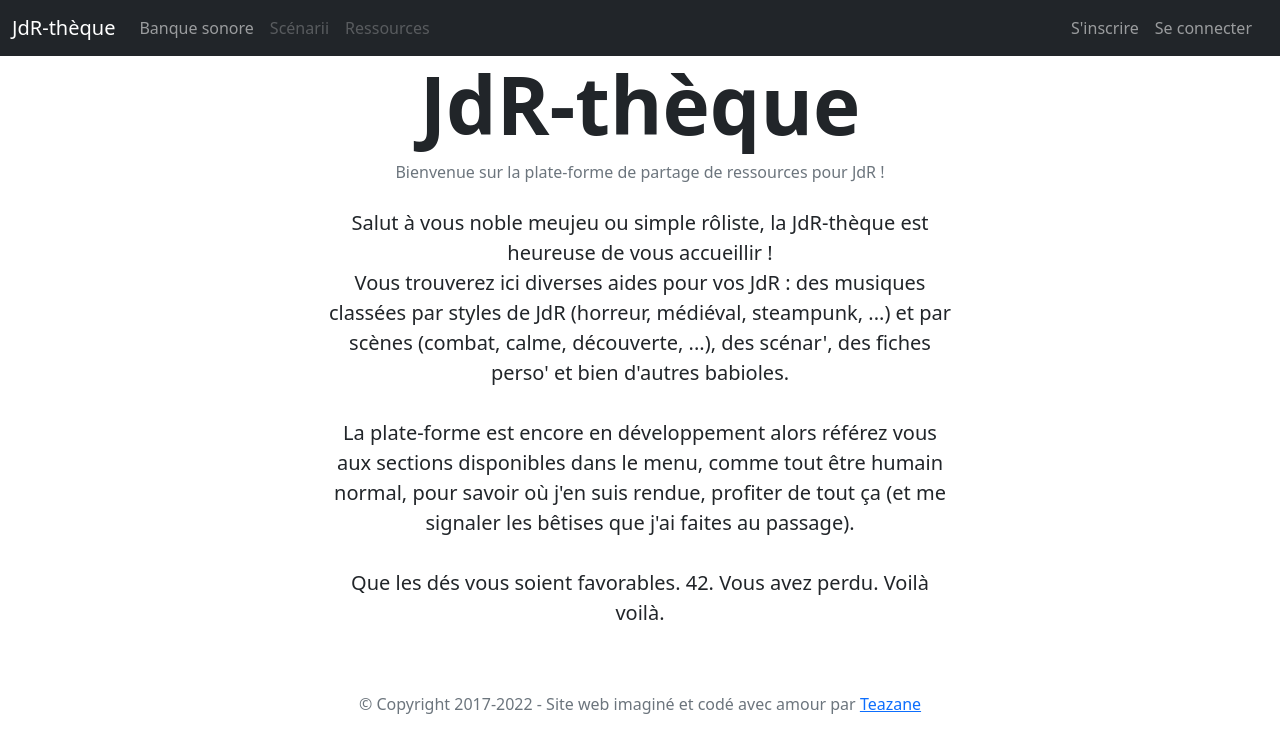
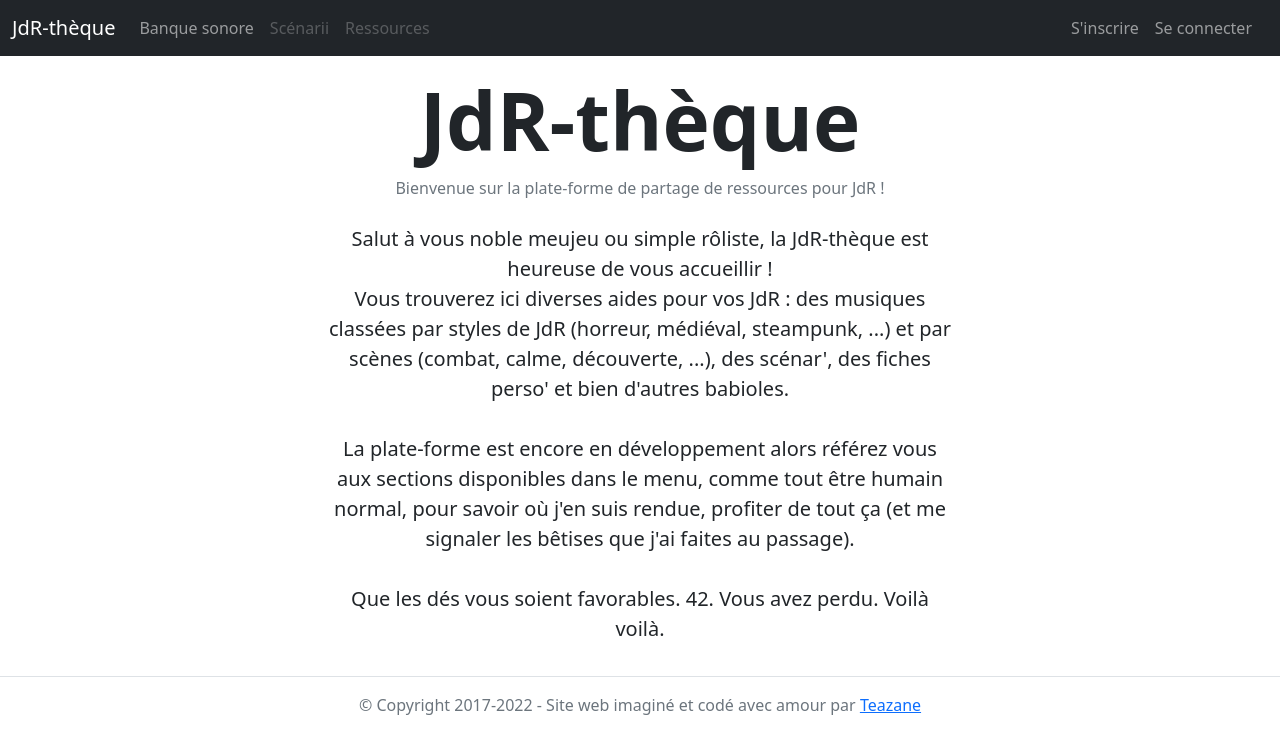
Before and after one commit to Teazane/JdRtheque, a Django app: page / in a window 1280 px wide. Shown: the top 754 px of the page. Run offline with Django 4.2, Linux system fonts and the light colour scheme; parts of the project's set-up code (start-up, migrations or seed data) failed here and were passed over; some libraries are stand-ins or nearby versions.

Commit message:
Minor change (text display adjusted)

```diff
--- a/jdrtheque/templates/base_template.html
+++ b/jdrtheque/templates/base_template.html
@@ -57,7 +57,7 @@
             {% endblock %}
         </header>
 
-        <main>
+        <main class="my-3">
             {% if messages %}
                 {% for message in messages %}
                 <div class="container">
@@ -79,10 +79,9 @@
             {% block content %}{% endblock %}
         </main>
 
-        <footer>
+        <footer class="border-top">
             {% block footer %}
-            <br><br>
-            <p class="text-center text-muted">© Copyright 2017-2022 - Site web imaginé et codé avec amour par <a href="https://github.com/Teazane/JdRtheque">Teazane</a></p>
+            <p class="text-center text-muted mt-3">© Copyright 2017-2022 - Site web imaginé et codé avec amour par <a href="https://github.com/Teazane/JdRtheque">Teazane</a></p>
             {% endblock %}
         </footer>
     </body>
--- a/jdrtheque/templates/music/music_list.html
+++ b/jdrtheque/templates/music/music_list.html
@@ -3,7 +3,7 @@
 {% load crispy_forms_tags %}
 {% block content %}
     <div class="row">
-        <div class="col-3 px-3 text-bg-dark text-center">
+        <div class="col-3 mx-auto text-center">
             <h3>Rechercher une musique</h3>
             <form method="post" action={% url 'music-search' %}>
                 {% csrf_token %}
@@ -12,7 +12,7 @@
             </form>
             <a href="{% url 'music-add' %}" class="btn btn-secondary my-3">Ajouter une musique</a>
         </div>
-        <div class="col-9">
+        <div class="col-8 mx-auto">
             <ul id="music_list" class="list-group">
                 {% for music in object_list %}
                 <li class="list-group-item d-flex justify-content-between align-items-start">
```
